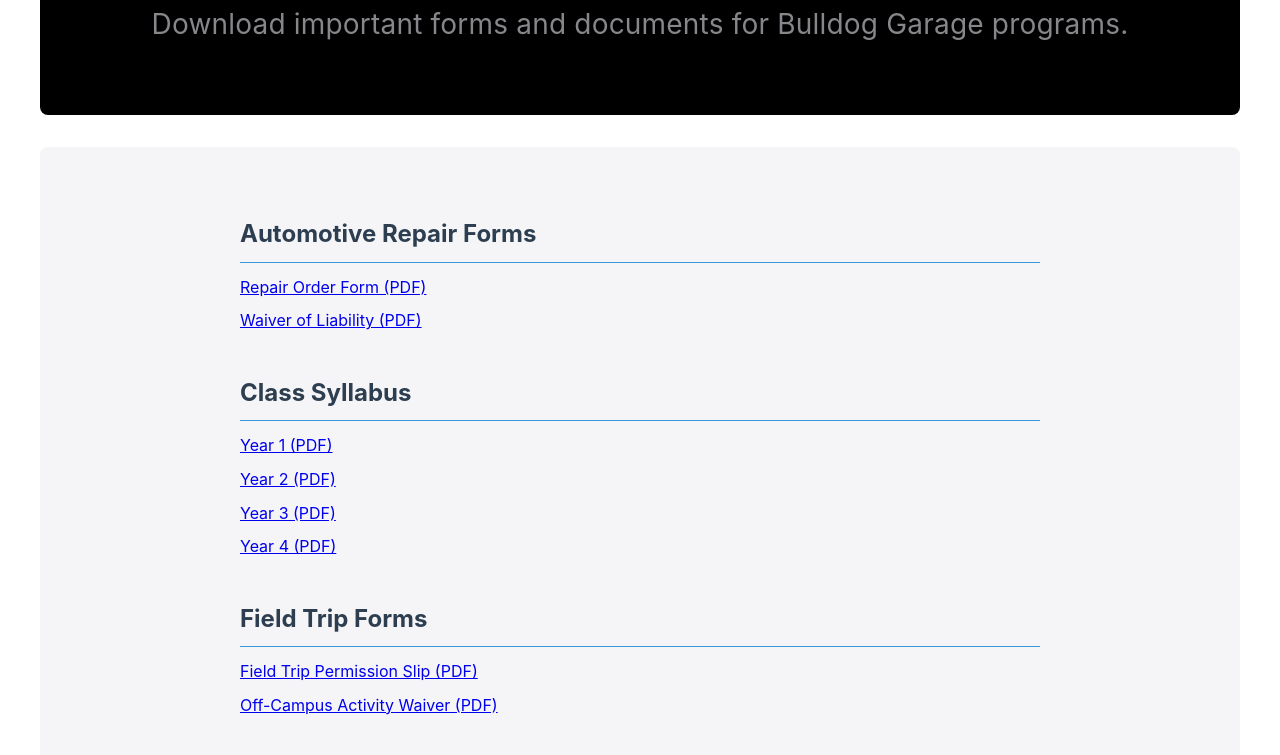
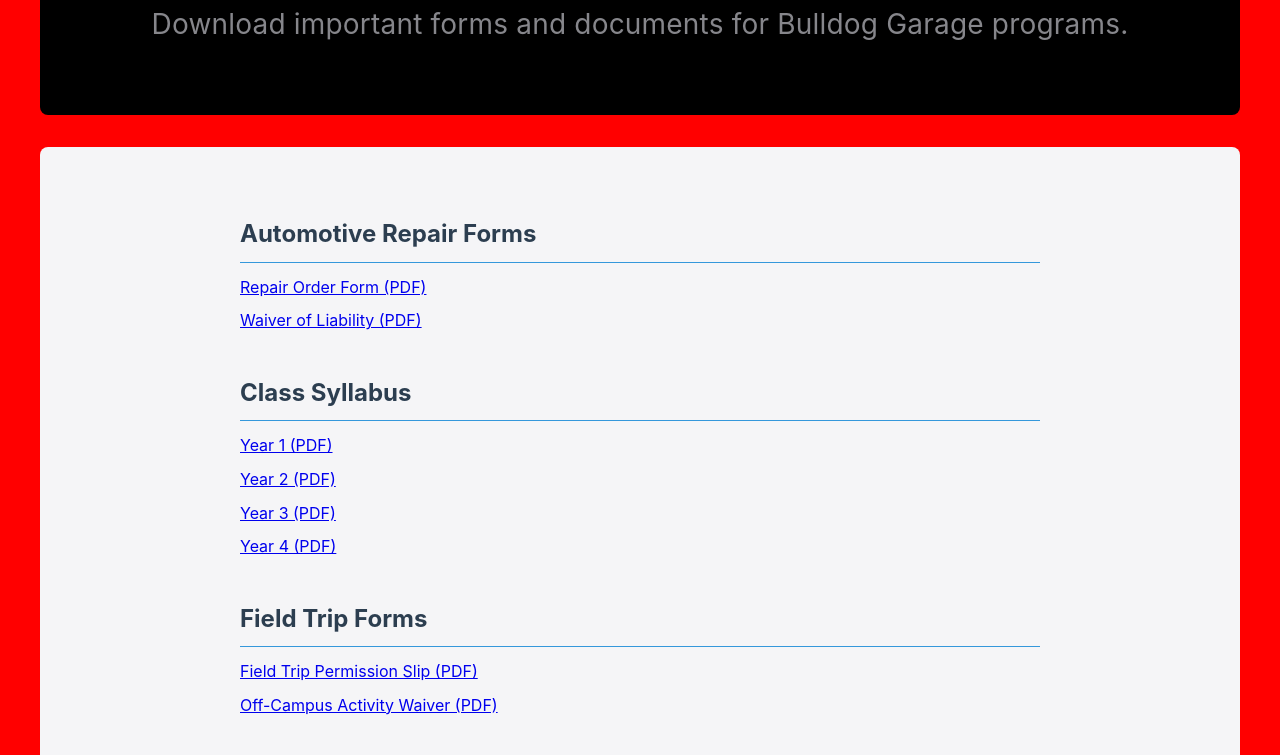
Before and after one commit to Thomson-BG/BulldogGarage, a website: page forms.html in a window 1280 px wide. Shown: the part 277-1032 px from the top of the page. Drawn offline with Linux system fonts and the light colour scheme.

Commit message:
Fix SVG loading and set background color to red

```diff
--- a/style.css
+++ b/style.css
@@ -1,3 +1,5 @@
+body { background-color: red; }
+
 /* Make all .button.button-elevated buttons turn blue on hover, matching the Ford ACE button */
 .button.button-elevated:hover, .button.button-elevated:focus {
   background: #0074e8 !important;
@@ -1092,7 +1094,7 @@
     font-family: 'SF Pro Display', sans-serif;
     margin: 0;
     padding: 0;
-    background-color: #fff;
+    background-color: #f00;
     color: #333;
     line-height: 1.6;
 }
```
Also changed, not shown: index.html (+2 -2 lines).
